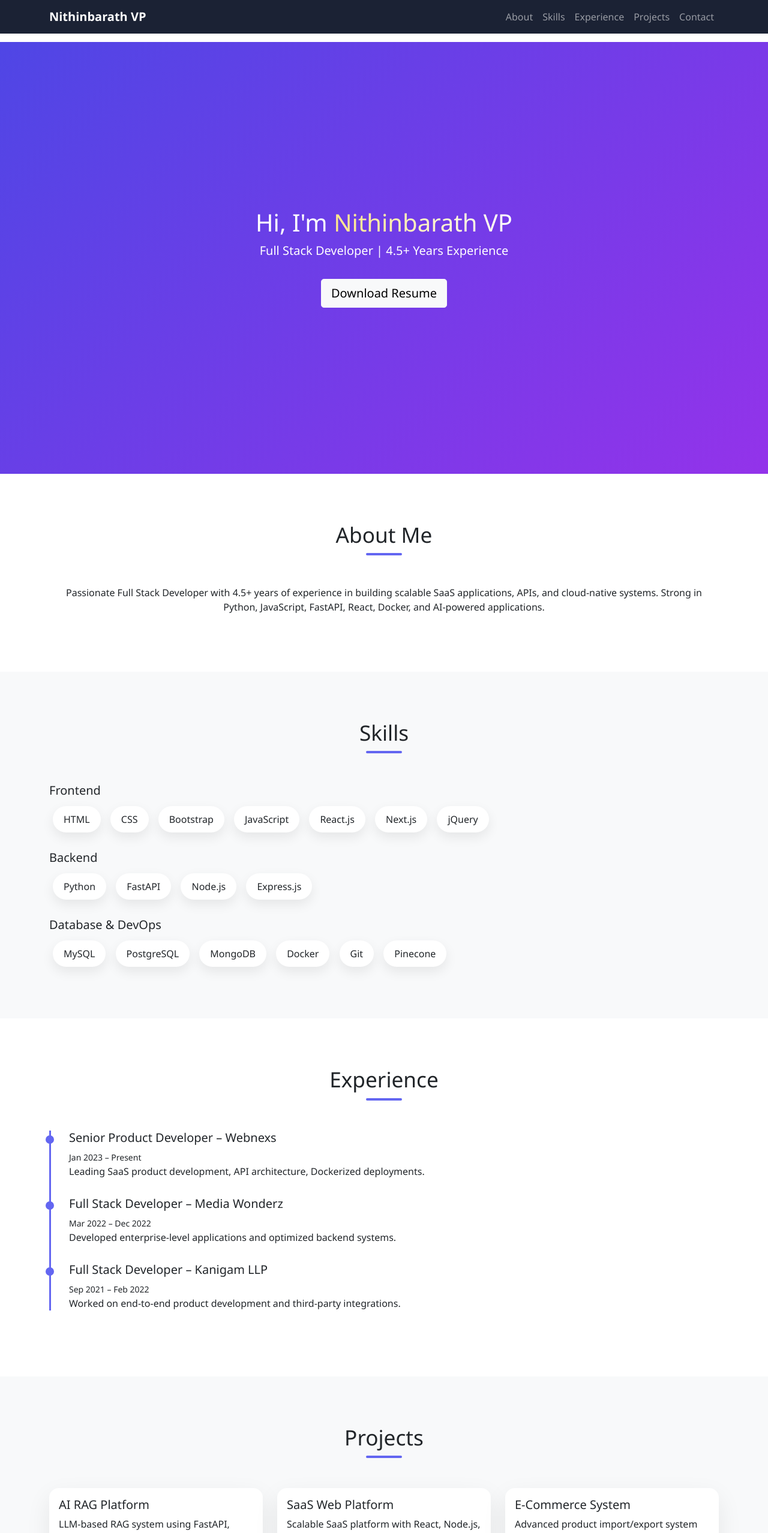
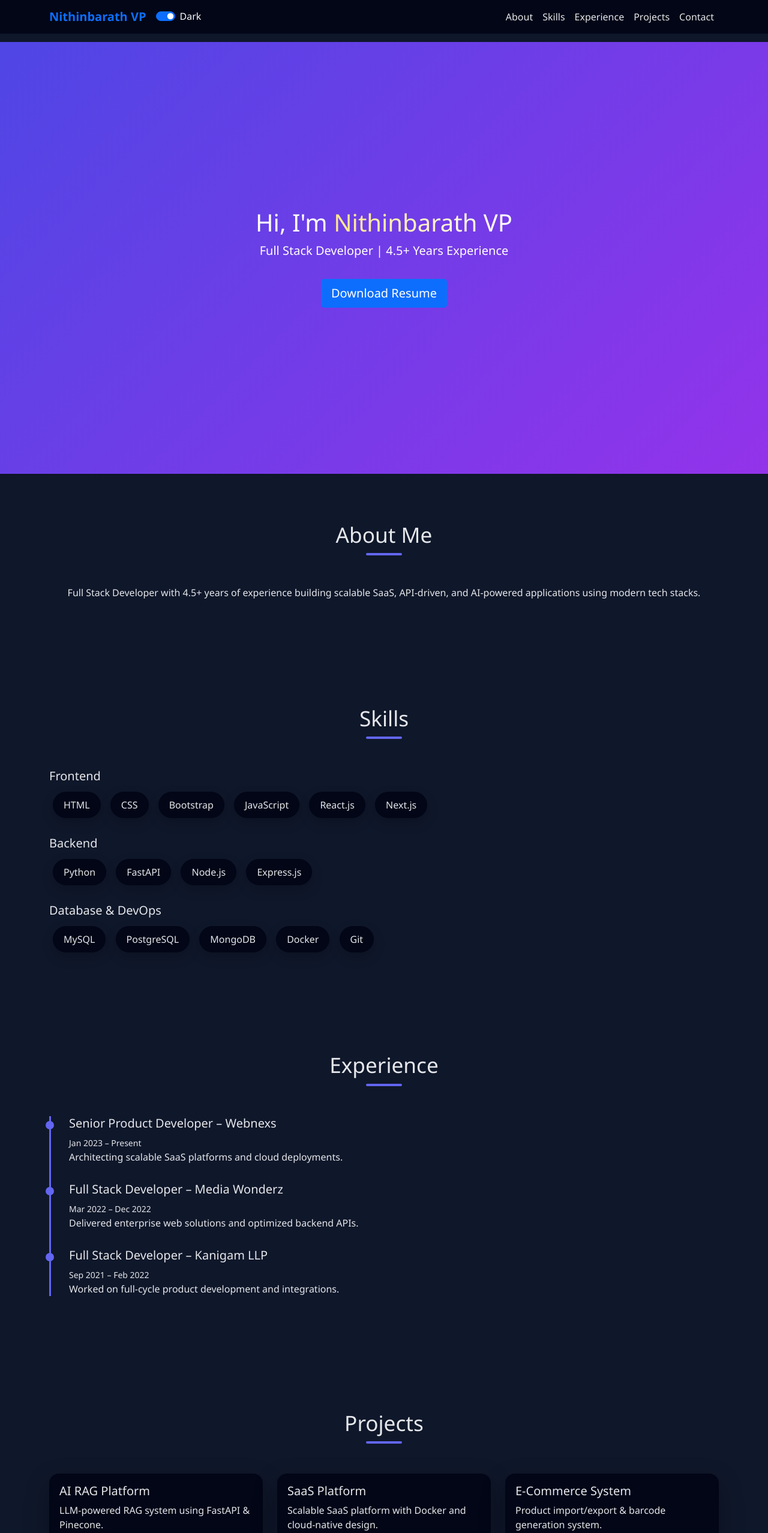
Before and after one commit to nithinbarath/nithinbarath.github.io, a plain HTML site: page index.html in a window 1280 px wide. Shown: the top 2556 px of the page at 60% size. Drawn offline with nearby package versions, Linux system fonts and the light colour scheme.

Commit message:
Updated UI

```diff
--- a/index.html
+++ b/index.html
@@ -8,17 +8,27 @@
     <!-- Bootstrap 5.0.2 -->
     <link href="https://cdn.jsdelivr.net/npm/bootstrap@5.0.2/dist/css/bootstrap.min.css" rel="stylesheet">
 
-    <link rel="stylesheet" href="style.css">
+    <link rel="stylesheet" href="public/style.css">
 </head>
-<body>
+
+<body class="dark-mode">
 
 <!-- Navbar -->
-<nav class="navbar navbar-expand-lg navbar-dark fixed-top">
+<nav class="navbar navbar-expand-lg fixed-top">
     <div class="container">
         <a class="navbar-brand fw-bold" href="#">Nithinbarath VP</a>
-        <button class="navbar-toggler" data-bs-toggle="collapse" data-bs-target="#navMenu">
-            <span class="navbar-toggler-icon"></span>
-        </button>
+
+        <div class="d-flex align-items-center ms-auto">
+            <!-- Theme Toggle -->
+            <div class="form-check form-switch text-light me-3">
+                <input class="form-check-input" type="checkbox" id="themeToggle" checked>
+                <label class="form-check-label" for="themeToggle">Dark</label>
+            </div>
+
+            <button class="navbar-toggler" data-bs-toggle="collapse" data-bs-target="#navMenu">
+                <span class="navbar-toggler-icon"></span>
+            </button>
+        </div>
 
         <div class="collapse navbar-collapse" id="navMenu">
             <ul class="navbar-nav ms-auto">
@@ -37,7 +47,7 @@
     <div class="container text-center">
         <h1>Hi, I'm <span>Nithinbarath VP</span></h1>
         <p class="lead">Full Stack Developer | 4.5+ Years Experience</p>
-        <a href="resume/nithinbarathvp.pdf" class="btn btn-light btn-lg mt-3" download>
+        <a href="resume/nithinbarathvp.pdf" class="btn btn-primary btn-lg mt-3" download>
             Download Resume
         </a>
     </div>
@@ -48,15 +58,14 @@
     <div class="container">
         <h2 class="section-title">About Me</h2>
         <p class="text-center">
-            Passionate Full Stack Developer with 4.5+ years of experience in building
-            scalable SaaS applications, APIs, and cloud-native systems.
-            Strong in Python, JavaScript, FastAPI, React, Docker, and AI-powered applications.
+            Full Stack Developer with 4.5+ years of experience building scalable SaaS,
+            API-driven, and AI-powered applications using modern tech stacks.
         </p>
     </div>
 </section>
 
 <!-- Skills -->
-<section id="skills" class="section bg-light">
+<section id="skills" class="section">
     <div class="container">
         <h2 class="section-title">Skills</h2>
 
@@ -68,7 +77,6 @@
             <span class="skill-badge">JavaScript</span>
             <span class="skill-badge">React.js</span>
             <span class="skill-badge">Next.js</span>
-            <span class="skill-badge">jQuery</span>
         </div>
 
         <h5 class="mt-4">Backend</h5>
@@ -86,7 +94,6 @@
             <span class="skill-badge">MongoDB</span>
             <span class="skill-badge">Docker</span>
             <span class="skill-badge">Git</span>
-            <span class="skill-badge">Pinecone</span>
         </div>
     </div>
 </section>
@@ -100,26 +107,26 @@
             <div class="timeline-item">
                 <h5>Senior Product Developer – Webnexs</h5>
                 <small>Jan 2023 – Present</small>
-                <p>Leading SaaS product development, API architecture, Dockerized deployments.</p>
+                <p>Architecting scalable SaaS platforms and cloud deployments.</p>
             </div>
 
             <div class="timeline-item">
                 <h5>Full Stack Developer – Media Wonderz</h5>
                 <small>Mar 2022 – Dec 2022</small>
-                <p>Developed enterprise-level applications and optimized backend systems.</p>
+                <p>Delivered enterprise web solutions and optimized backend APIs.</p>
             </div>
 
             <div class="timeline-item">
                 <h5>Full Stack Developer – Kanigam LLP</h5>
                 <small>Sep 2021 – Feb 2022</small>
-                <p>Worked on end-to-end product development and third-party integrations.</p>
+                <p>Worked on full-cycle product development and integrations.</p>
             </div>
         </div>
     </div>
 </section>
 
 <!-- Projects -->
-<section id="projects" class="section bg-light">
+<section id="projects" class="section">
     <div class="container">
         <h2 class="section-title">Projects</h2>
 
@@ -127,10 +134,8 @@
             <div class="col-md-4">
                 <div class="card h-100">
                     <div class="card-body">
-                        <h5 class="card-title">AI RAG Platform</h5>
-                        <p>LLM-based RAG system using FastAPI, Pinecone, and LLaMA.</p>
-                        <span class="badge bg-primary">AI</span>
-                        <span class="badge bg-secondary">FastAPI</span>
+                        <h5>AI RAG Platform</h5>
+                        <p>LLM-powered RAG system using FastAPI & Pinecone.</p>
                     </div>
                 </div>
             </div>
@@ -138,10 +143,8 @@
             <div class="col-md-4">
                 <div class="card h-100">
                     <div class="card-body">
-                        <h5 class="card-title">SaaS Web Platform</h5>
-                        <p>Scalable SaaS platform with React, Node.js, Docker.</p>
-                        <span class="badge bg-success">SaaS</span>
-                        <span class="badge bg-dark">Docker</span>
+                        <h5>SaaS Platform</h5>
+                        <p>Scalable SaaS platform with Docker and cloud-native design.</p>
                     </div>
                 </div>
             </div>
@@ -149,10 +152,8 @@
             <div class="col-md-4">
                 <div class="card h-100">
                     <div class="card-body">
-                        <h5 class="card-title">E-Commerce System</h5>
-                        <p>Advanced product import/export system with barcode generation.</p>
-                        <span class="badge bg-warning">Node.js</span>
-                        <span class="badge bg-info">MySQL</span>
+                        <h5>E-Commerce System</h5>
+                        <p>Product import/export & barcode generation system.</p>
                     </div>
                 </div>
             </div>
@@ -161,14 +162,11 @@
 </section>
 
 <!-- Contact -->
-<section id="contact" class="section">
-    <div class="container text-center">
+<section id="contact" class="section text-center">
+    <div class="container">
         <h2 class="section-title">Contact</h2>
         <p>Email: <strong>nithinvp3599@gmail.com</strong></p>
-        <p>Location: Pollachi, Coimbatore</p>
-        <a href="mailto:nithinvp3599@gmail.com" class="btn btn-outline-dark">
-            Contact Me
-        </a>
+        <p>Pollachi, Coimbatore</p>
     </div>
 </section>
 
@@ -177,5 +175,19 @@
 </footer>
 
 <script src="https://cdn.jsdelivr.net/npm/bootstrap@5.0.2/dist/js/bootstrap.bundle.min.js"></script>
+
+<!-- Theme Toggle Script -->
+<script>
+    const toggle = document.getElementById("themeToggle");
+    const body = document.body;
+    const label = document.querySelector(".form-check-label");
+
+    toggle.addEventListener("change", () => {
+        body.classList.toggle("light-mode");
+        body.classList.toggle("dark-mode");
+        label.textContent = body.classList.contains("dark-mode") ? "Dark" : "Light";
+    });
+</script>
+
 </body>
 </html>
--- a/public/style.css
+++ b/public/style.css
@@ -1,25 +1,62 @@
 :root {
     --primary: #6366f1;
-    --dark: #0f172a;
 }
 
+/* ===== Dark Mode ===== */
+.dark-mode {
+    background-color: #0f172a;
+    color: #e5e7eb;
+}
+
+.dark-mode .navbar,
+.dark-mode footer {
+    background: #020617;
+}
+
+.dark-mode .section {
+    background: #0f172a;
+}
+
+.dark-mode .card,
+.dark-mode .skill-badge {
+    background: #020617;
+    color: #e5e7eb;
+}
+
+/* ===== Light Mode ===== */
+.light-mode {
+    background-color: #f8fafc;
+    color: #0f172a;
+}
+
+.light-mode .navbar,
+.light-mode footer {
+    background: #ffffff;
+}
+
+.light-mode .card,
+.light-mode .skill-badge {
+    background: #ffffff;
+    color: #0f172a;
+}
+
+/* Common */
 body {
     font-family: 'Segoe UI', sans-serif;
     padding-top: 70px;
+    transition: all 0.3s ease;
 }
 
-/* Navbar */
-.navbar {
-    background: rgba(15, 23, 42, 0.95);
+.nav-link {
+    color: inherit !important;
 }
 
-/* Hero */
 .hero {
     min-height: 90vh;
     background: linear-gradient(135deg, #4f46e5, #9333ea);
-    color: white;
     display: flex;
     align-items: center;
+    color: white;
 }
 
 .hero span {
@@ -28,7 +65,6 @@ body {
     -webkit-text-fill-color: transparent;
 }
 
-/* Sections */
 .section {
     padding: 80px 0;
 }
@@ -49,14 +85,12 @@ body {
     border-radius: 10px;
 }
 
-/* Skills */
 .skill-badge {
     display: inline-block;
     padding: 10px 18px;
     margin: 6px;
     border-radius: 30px;
-    background: white;
-    box-shadow: 0 8px 20px rgba(0,0,0,0.08);
+    box-shadow: 0 8px 20px rgba(0,0,0,0.2);
     transition: 0.3s;
 }
 
@@ -66,7 +100,6 @@ body {
     color: white;
 }
 
-/* Timeline */
 .timeline {
     border-left: 3px solid var(--primary);
     padding-left: 30px;
@@ -88,20 +121,12 @@ body {
     border-radius: 50%;
 }
 
-/* Cards */
 .card {
-    border: none;
     border-radius: 16px;
-    box-shadow: 0 15px 40px rgba(0,0,0,0.08);
+    box-shadow: 0 15px 40px rgba(0,0,0,0.3);
     transition: 0.3s;
 }
 
 .card:hover {
     transform: translateY(-10px);
 }
-
-/* Footer */
-footer {
-    background: var(--dark);
-    color: #cbd5f5;
-}
```
